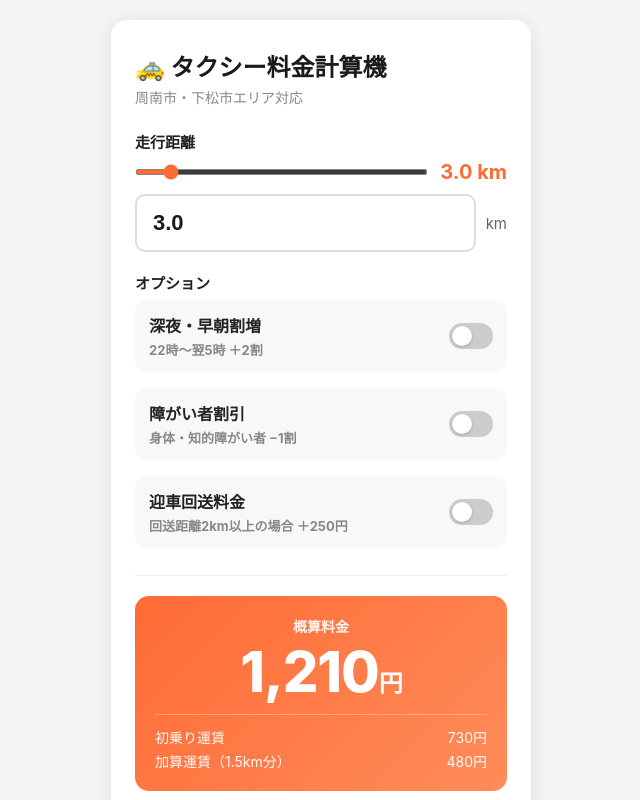
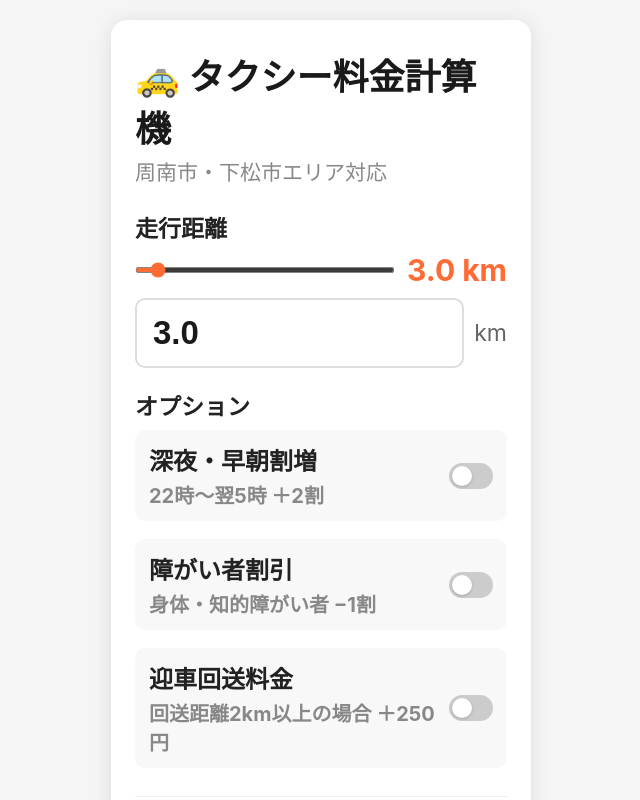
Before and after one commit to ok042914/taxi-calculator, a plain HTML site: page index.html in a window 1280 px wide. Shown: the top 800 px of the page, without its empty margins (319-959 px from the left). Drawn offline with Linux system fonts and the light colour scheme.

Commit message:
Increase font sizes 1.5x and extend slider max to 50km
Co-Authored-By: Claude Sonnet 4.6 <noreply@anthropic.com>

```diff
--- a/index.html
+++ b/index.html
@@ -27,14 +27,14 @@
     }
 
     h1 {
-      font-size: 24px;
+      font-size: 36px;
       font-weight: 700;
       color: #1a1a1a;
       margin-bottom: 4px;
     }
 
     .subtitle {
-      font-size: 14px;
+      font-size: 21px;
       color: #888;
       margin-bottom: 24px;
     }
@@ -45,7 +45,7 @@
 
     label {
       display: block;
-      font-size: 15px;
+      font-size: 23px;
       font-weight: 700;
       color: #222;
       margin-bottom: 8px;
@@ -62,7 +62,7 @@
       padding: 14px 16px;
       border: 2px solid #ddd;
       border-radius: 10px;
-      font-size: 22px;
+      font-size: 33px;
       font-weight: 700;
       color: #1a1a1a;
       outline: none;
@@ -74,7 +74,7 @@
     }
 
     .unit {
-      font-size: 15px;
+      font-size: 23px;
       color: #666;
       white-space: nowrap;
     }
@@ -92,7 +92,7 @@
     }
 
     .slider-val {
-      font-size: 20px;
+      font-size: 30px;
       font-weight: 700;
       color: #ff6b35;
       min-width: 65px;
@@ -119,13 +119,13 @@
     .option-row:hover { background: #f0f0f0; }
 
     .option-label {
-      font-size: 16px;
+      font-size: 24px;
       font-weight: 600;
       color: #222;
     }
 
     .option-badge {
-      font-size: 13px;
+      font-size: 20px;
       color: #888;
       margin-top: 3px;
     }
@@ -179,21 +179,21 @@
     }
 
     .result-label {
-      font-size: 14px;
+      font-size: 21px;
       opacity: 0.9;
       margin-bottom: 8px;
       font-weight: 600;
     }
 
     .result-price {
-      font-size: 56px;
+      font-size: 64px;
       font-weight: 800;
       letter-spacing: -1px;
       line-height: 1;
     }
 
     .result-price span {
-      font-size: 24px;
+      font-size: 36px;
       font-weight: 600;
     }
 
@@ -209,7 +209,7 @@
     .breakdown-row {
       display: flex;
       justify-content: space-between;
-      font-size: 14px;
+      font-size: 21px;
       opacity: 0.95;
     }
 
@@ -221,7 +221,7 @@
     }
 
     .fare-table-title {
-      font-size: 13px;
+      font-size: 20px;
       font-weight: 700;
       color: #666;
       padding: 10px 14px;
@@ -233,7 +233,7 @@
       display: flex;
       justify-content: space-between;
       padding: 10px 14px;
-      font-size: 14px;
+      font-size: 21px;
       color: #444;
       border-bottom: 1px solid #f0f0f0;
     }
@@ -250,7 +250,7 @@
     <div class="section">
       <label>走行距離</label>
       <div class="slider-wrap">
-        <input type="range" id="distSlider" min="0" max="30" step="0.1" value="3">
+        <input type="range" id="distSlider" min="0" max="50" step="0.1" value="3">
         <div class="slider-val"><span id="distDisplay">3.0</span> km</div>
       </div>
       <div class="input-wrap" style="margin-top: 10px;">
```
